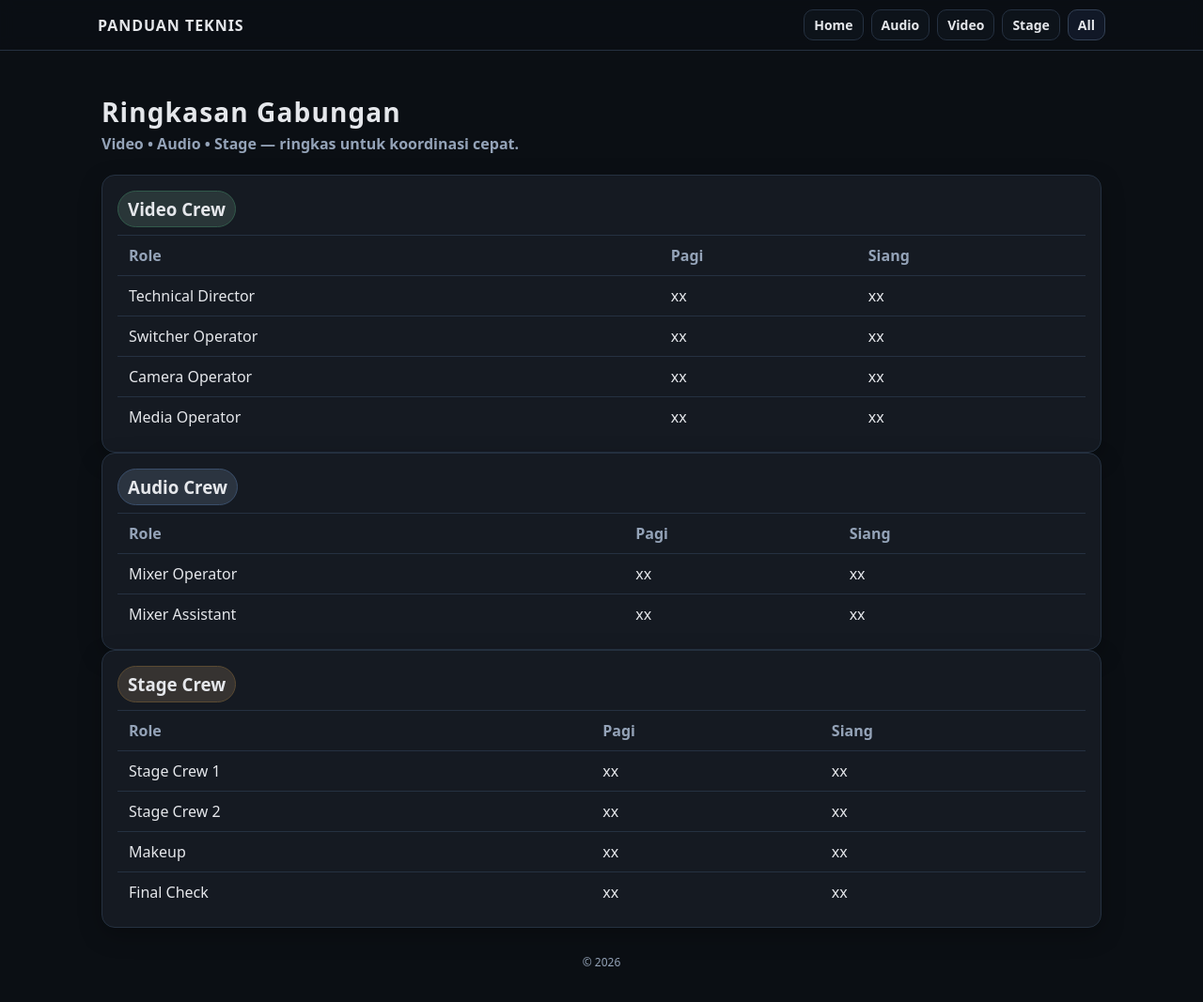
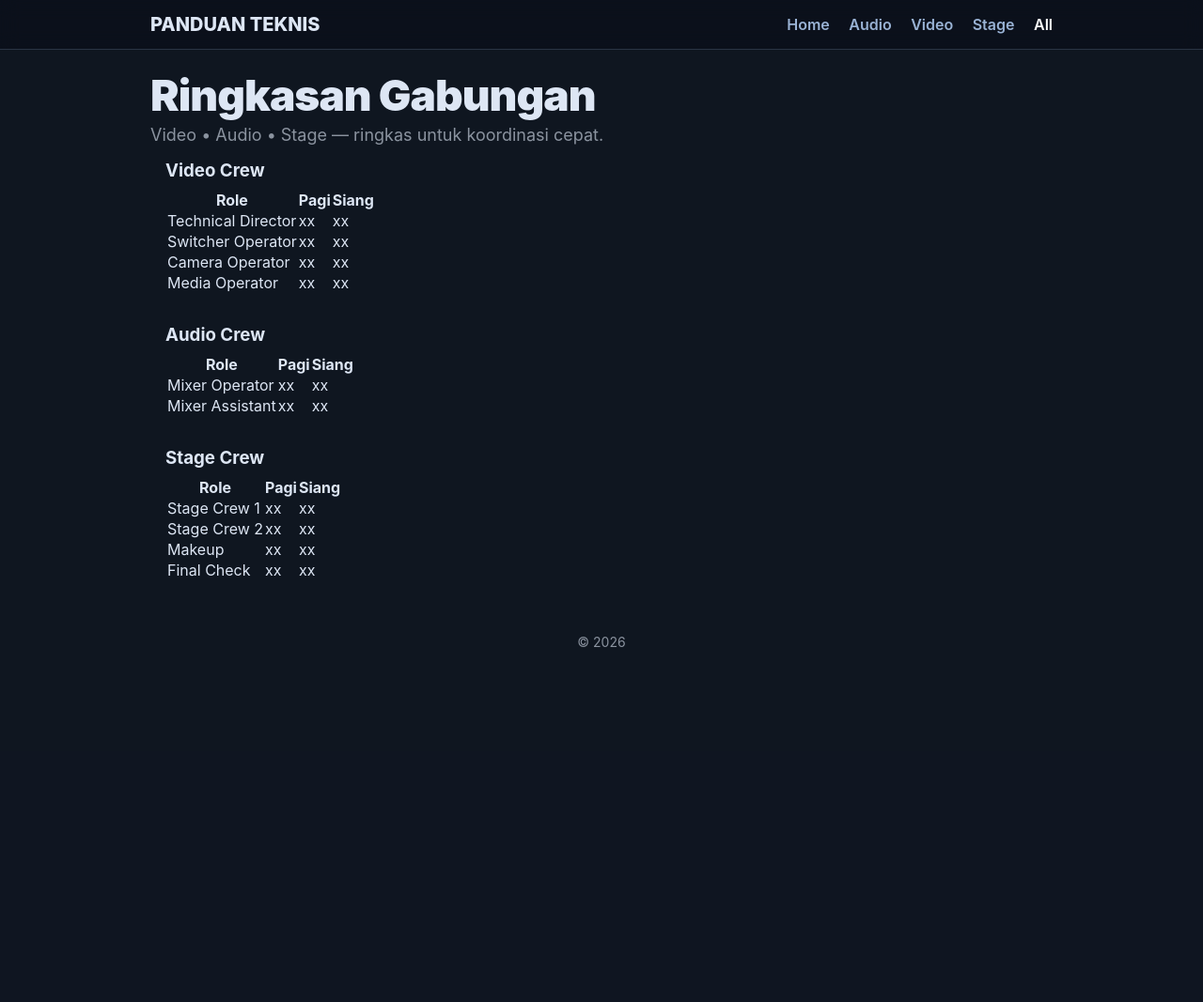
Before and after one commit to trunap/avja, a PHP site: page /allteam.html in a window 1280 px wide. Shown: the whole page at 94% size. After the commit the page ends 689 px from the top, so only its background shows below. Run offline with PHP 8.4, Linux system fonts and the light colour scheme.

Commit message:
Refactor CSS for improved styling and structure

```diff
--- a/assets/style.css
+++ b/assets/style.css
@@ -1,81 +1,198 @@
-/* ====== Theme ====== */
-:root{
-  --bg:#0b0f14;        /* background gelap */
-  --panel:#151a22;     /* panel/card */
-  --text:#e5e7eb;      /* teks utama */
-  --muted:#94a3b8;     /* teks sekunder */
-  --line:#253141;      /* garis/border */
-  --brand:#e5e7eb;     /* teks brand */
-  --accent:#22c55e;    /* aksen kecil */
-
-/* warna tim */
-  --audio:#a9cbea;
-  --video:#9ad7b5;
-  --stage:#f2c389;
+/* ---------- RESET ---------- */
+* {
+  margin: 0;
+  padding: 0;
+  box-sizing: border-box;
 }
 
-/* ====== Reset & Base ====== */
-*{box-sizing:border-box}
-html,body{margin:0;padding:0}
-body{
-  font-family:ui-sans-serif,system-ui,-apple-system,"Segoe UI",Roboto,"Noto Sans",Arial,sans-serif;
-  color:var(--text); background:var(--bg);
+:root {
+  --bg: #0f1620;
+  --card: #1a2332cc;
+  --line: #2a3444;
+  --text: #dde6f4;
+
+  /* warna seksi */
+  --audio: #ffb84d;
+  --video: #4db7ff;
+  --stage: #da72ff;
 }
 
-/* ====== Layout ====== */
-.container{max-width:1100px;margin:0 auto;padding:24px 18px}
-.section{margin:22px 0}
+/* ---------- BODY ---------- */
+body {
+  background: var(--bg);
+  color: var(--text);
+  font-family: "Inter", Arial, sans-serif;
+  padding-bottom: 60px;
+}
 
-/* ====== Navbar ====== */
-.navbar{
-  position:sticky; top:0; z-index:50;
-  background:rgba(11,15,20,.85); backdrop-filter:blur(8px);
-  border-bottom:1px solid var(--line);
+/* ---------- NAV ---------- */
+.navbar {
+  background: rgba(10, 15, 25, 0.65);
+  backdrop-filter: blur(10px);
+  border-bottom: 1px solid var(--line);
+  position: sticky;
+  top: 0;
+  z-index: 20;
 }
-.navbar-inner{max-width:1100px;margin:0 auto;padding:10px 14px;display:flex;align-items:center;gap:14px}
-.brand{font-weight:900; letter-spacing:.06em; color:var(--brand); text-decoration:none}
-.nav{margin-left:auto; display:flex; gap:8px; flex-wrap:wrap}
-.nav a{
-  text-decoration:none; color:var(--text);
-  padding:6px 10px; border:1px solid var(--line); border-radius:10px;
-  background:#0d131a; font-weight:700; font-size:14px;
+
+.navbar-inner {
+  max-width: 1000px;
+  margin: auto;
+  padding: 14px 20px;
+
+  display: flex;
+  justify-content: space-between;
+  align-items: center;
 }
-.nav a.active{background:#111827; border-color:#334155}
-.nav a:hover{border-color:#3b495a}
 
-/* ====== Hero ====== */
-.hero-title{font-size:28px; font-weight:900; letter-spacing:.04em; margin:18px 0 4px}
-.hero-sub{color:var(--muted); font-weight:600; margin:0 0 16px}
+.brand {
+  font-size: 20px;
+  font-weight: 800;
+  text-decoration: none;
+  color: var(--text);
+}
 
-/* ====== Cards ====== */
-.grid{display:grid; grid-template-columns:repeat(1,minmax(0,1fr)); gap:16px}
-@media (min-width:720px){.grid{grid-template-columns:repeat(2,minmax(0,1fr))}}
-.card{
-  background:var(--panel); border:1px solid var(--line); border-radius:14px;
-  overflow:hidden; box-shadow:0 8px 24px rgba(0,0,0,.25);
+.nav a {
+  margin-left: 16px;
+  font-weight: 600;
+  text-decoration: none;
+  color: #9ab3d5;
+  transition: 0.25s;
 }
-.card-hero{
-  position:relative; min-height:220px; display:flex; align-items:flex-end; padding:18px;
-  background:linear-gradient(180deg,rgba(0,0,0,.05),rgba(0,0,0,.45));
-  isolation:isolate;
+
+.nav a.active {
+  color: #ffffff;
 }
-.card-hero img{
-  position:absolute; inset:0; width:100%; height:100%; object-fit:cover; z-index:-1; filter:saturate(1.1);
+
+.nav a:hover {
+  color: #fff;
 }
-.card-hero .label{
-  font-size:42px; font-weight:900; line-height:1; text-transform:lowercase; letter-spacing:.02em;
-  color:white; text-shadow:0 2px 12px rgba(0,0,0,.6);
+
+/* ---------- CONTAINER ---------- */
+.container {
+  max-width: 1000px;
+  margin: auto;
+  padding: 20px;
 }
-.badge{display:inline-flex; align-items:center; gap:8px; padding:6px 10px; border-radius:999px;
-  border:1px solid var(--line); background:#0f1620; font-weight:700; color:var(--text)}
-.badge.audio{border-color:#3a4e6a; background:rgba(169,203,234,.15)}
-.badge.video{border-color:#325a4b; background:rgba(154,215,181,.15)}
-.badge.stage{border-color:#5a4a32; background:rgba(242,195,137,.15)}
 
-/* ====== Tables (buat halaman detail & ringkasan) ====== */
-.table{width:100%; border-collapse:collapse}
-.table th,.table td{padding:10px 12px; border-top:1px solid var(--line); vertical-align:middle}
-.table th{color:var(--muted); font-weight:800; text-align:left}
+/* ---------- HERO TITLE ---------- */
+.hero-title {
+  font-size: 46px;
+  font-weight: 900;
+  letter-spacing: -1px;
+}
 
-/* ====== Footer ====== */
-footer{margin:28px 0 10px; color:var(--muted); font-size:12px; text-align:center}
+.hero-sub {
+  opacity: 0.6;
+  font-size: 18px;
+  margin-top: 4px;
+}
+
+/* ---------- HERO GRID ---------- */
+.hero-grid {
+  margin-top: 28px;
+  display: grid;
+  gap: 20px;
+}
+@media (min-width: 720px) {
+  .hero-grid {
+    grid-template-columns: repeat(2, 1fr);
+  }
+}
+
+.card {
+  display: block;
+  text-decoration: none;
+  color: inherit;
+}
+
+.card-hero {
+  position: relative;
+  border-radius: 14px;
+  overflow: hidden;
+  min-height: 220px;
+
+  display: flex;
+  align-items: flex-end;
+
+  border: 1px solid var(--line);
+  background: var(--card);
+  box-shadow: 0 6px 20px #00000060;
+
+  transition: 0.35s ease;
+}
+
+.card-hero:hover {
+  transform: scale(1.02);
+  box-shadow: 0 10px 26px #00000080;
+}
+
+.card-hero img {
+  position: absolute;
+  inset: 0;
+  height: 100%;
+  width: 100%;
+  object-fit: cover;
+
+  filter: brightness(0.7) saturate(1.1);
+  transition: .3s;
+}
+
+.card-hero:hover img {
+  filter: brightness(0.9) saturate(1.25);
+}
+
+/* Jika ingin label MUNCUL saat hover */
+.card-hero .label {
+  position: relative;
+  z-index: 2;
+  font-size: 42px;
+  font-weight: 900;
+  letter-spacing: .02em;
+  color: #fff;
+
+  opacity: 0;
+  transform: translateY(10px);
+  transition: .35s ease;
+}
+
+.card-hero:hover .label {
+  opacity: 1;
+  transform: translateY(0);
+}
+
+/* ---------- QUICK LINKS ---------- */
+.quick {
+  margin-top: 10px;
+  display: flex;
+  flex-wrap: wrap;
+  gap: 8px;
+}
+
+.quick a {
+  text-decoration: none;
+  color: var(--text);
+  padding: 6px 12px;
+  font-size: 13px;
+  font-weight: 700;
+
+  background: #18212ebb;
+  border: 1px solid #2c3b51;
+  border-radius: 999px;
+
+  transition: .25s ease;
+}
+
+.quick a:hover {
+  background: #253142;
+  border-color: #445469;
+}
+
+/* ---------- FOOTER ---------- */
+footer {
+  text-align: center;
+  opacity: 0.6;
+  margin-top: 40px;
+  font-size: 14px;
+}
+``
```
